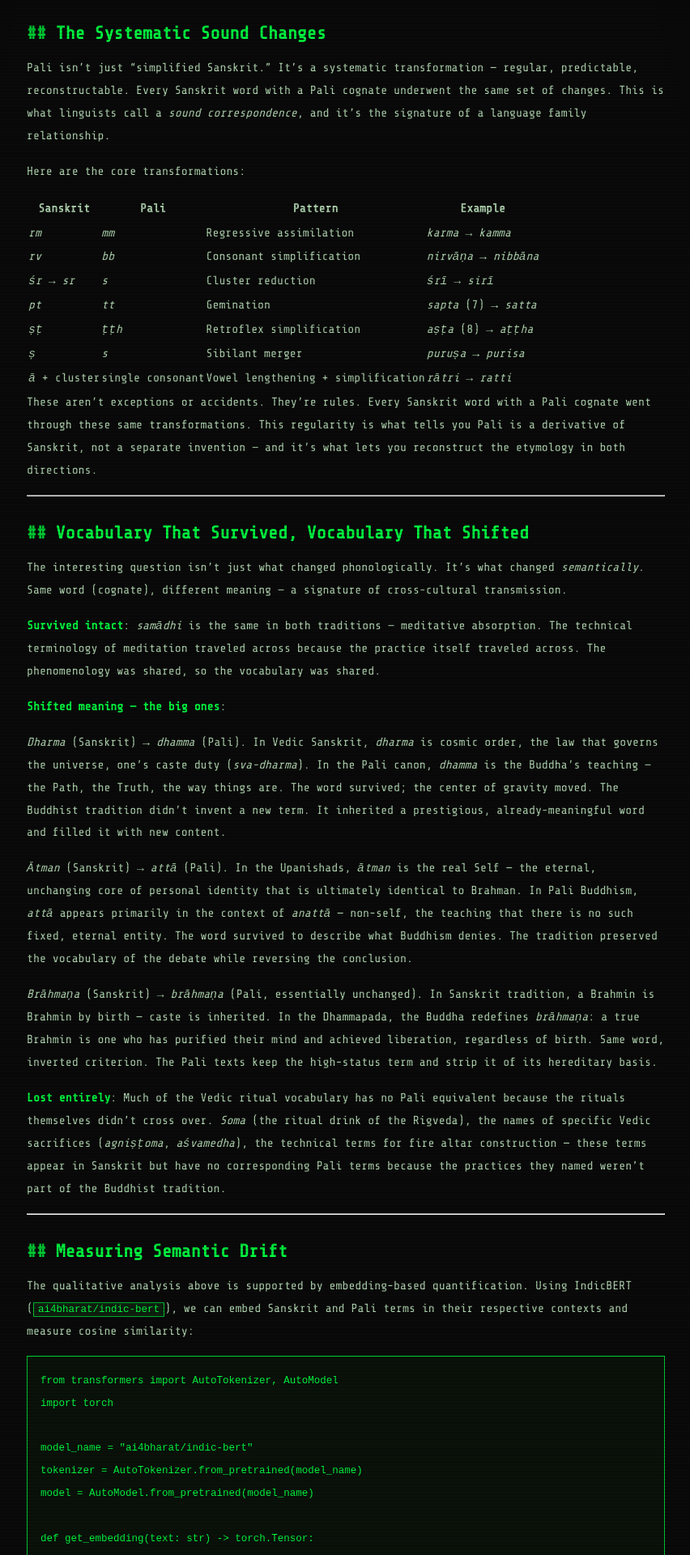
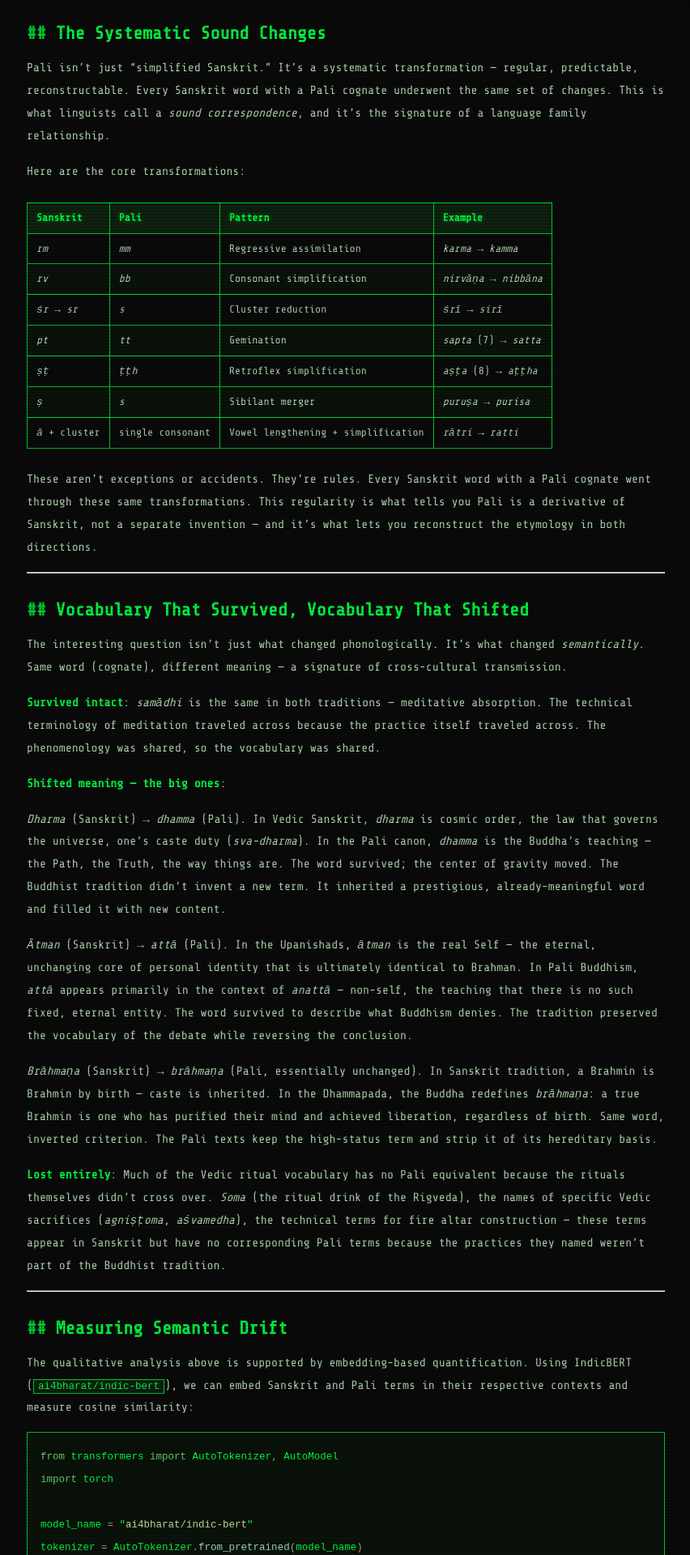
Before and after one commit to Spandyie/spandyie.github.io, a Jekyll site: the page built from _posts/2026-05-08-sanskrit-to-pali-language-transformation.md, in a window 1280 px wide. Shown: the part 906-2826 px from the top of the page at 81% size, without its empty margins (225-1077 px from the left). Built offline with Jekyll 4.4.1, drawn with Linux system fonts in a browser that asks for light colours.

Commit message:
Style blog tables and code syntax highlighting
The post layout had no CSS for tables (rendered borderless/unstyled)
and no rouge token colors. Add terminal-green table styling (bordered
cells, highlighted header, zebra rows, horizontal scroll on overflow)
and rouge syntax-highlight colors for comments, keywords, strings,
functions, numbers, and operators.

Co-Authored-By: Claude Opus 4.8 <noreply@anthropic.com>

```diff
--- a/_layouts/default.html
+++ b/_layouts/default.html
@@ -149,6 +149,37 @@
       padding: 1rem; overflow-x: auto; margin: 1rem 0;
     }
     .post-body pre code { background: none; border: none; padding: 0; }
+    .post-body table {
+      border-collapse: collapse;
+      margin: 1.5rem 0;
+      font-size: 0.82rem;
+      display: block;
+      max-width: 100%;
+      overflow-x: auto;
+    }
+    .post-body th, .post-body td {
+      border: 1px solid var(--green-dim);
+      padding: 6px 11px;
+      text-align: left;
+      vertical-align: top;
+    }
+    .post-body thead th {
+      color: var(--green);
+      background: #0f2010;
+      text-shadow: 0 0 6px var(--green-glow);
+      white-space: nowrap;
+    }
+    .post-body tbody tr:nth-child(even) { background: #0a120a; }
+    /* Rouge syntax highlighting (terminal palette) */
+    .post-body .highlight .c, .post-body .highlight .c1,
+    .post-body .highlight .cm { color: #5a7a5a; font-style: italic; }
+    .post-body .highlight .k, .post-body .highlight .kn,
+    .post-body .highlight .kd, .post-body .highlight .ow { color: #6ad46a; }
+    .post-body .highlight .s, .post-body .highlight .s1,
+    .post-body .highlight .s2, .post-body .highlight .sb { color: #c8e6a0; }
+    .post-body .highlight .nf, .post-body .highlight .nb { color: #9fe0c8; }
+    .post-body .highlight .mi, .post-body .highlight .mf { color: #d8c08a; }
+    .post-body .highlight .o, .post-body .highlight .p { color: #8aae8a; }
     .post-body ul, .post-body ol { padding-left: 1.5rem; margin-bottom: 1rem; }
     .post-body blockquote {
       border-left: 2px solid var(--green-dim);
```
